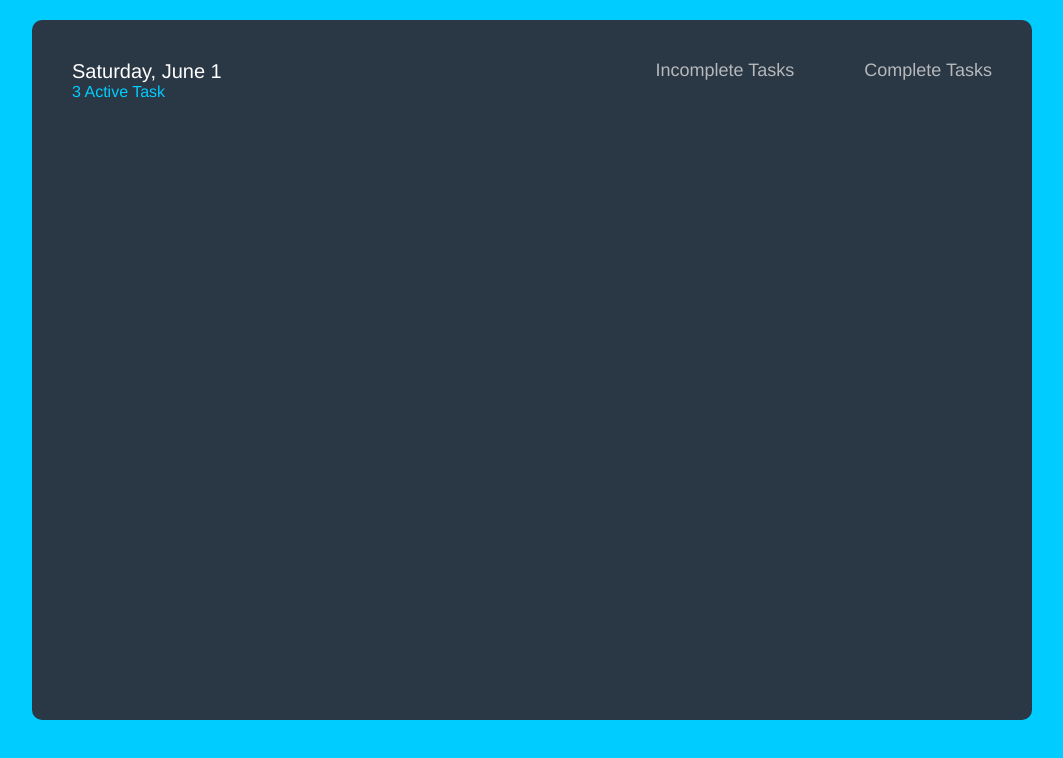
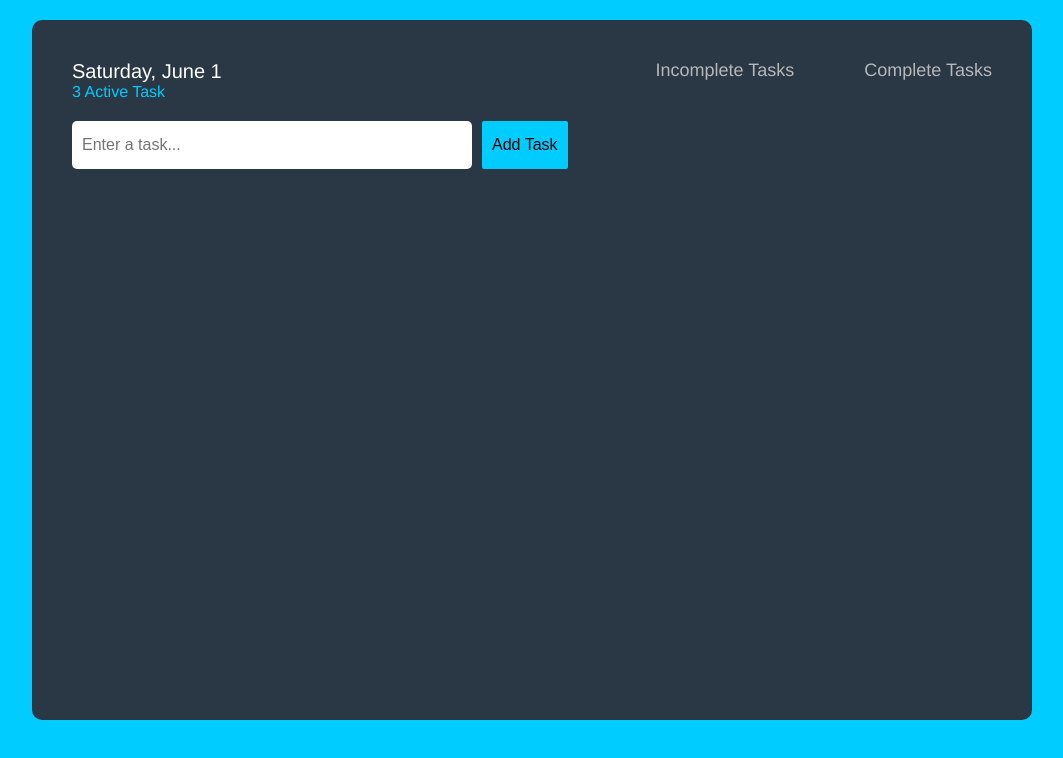
Before and after one commit to Chiga754/todo-app, a Vue app: page / in a window 1280 px wide. Shown: the top 758 px of the page, without its empty margins (108-1171 px from the left). Built offline with nearby package versions, Linux system fonts and the light colour scheme.

Commit message:
added a component <AddTaskForm.vue>

```diff
--- a/src/App.vue
+++ b/src/App.vue
@@ -1,14 +1,17 @@
 <template>
   <div class="todo__main">
-    <top-menu></top-menu>
+    <top-menu />
+    <add-task-form />
   </div>
 </template>
 
 <script>
-import TopMenu from './components/TopMenu.vue';
+import TopMenu from '@/components/TopMenu.vue';
+import AddTaskForm from '@/components/AddTaskForm.vue'
   export default {
     components: {
       TopMenu,
+      AddTaskForm,
     }
   }
 </script>
@@ -36,8 +39,6 @@ body {
   height: 700px;
   background: #2a3744;
   border-radius: 10px;
-  display: flex;
-  justify-content: space-between;
   padding: 40px
 }
 </style>
--- /dev/null
+++ b/src/components/AddTaskForm.vue
@@ -0,0 +1,37 @@
+<template>
+  <form>
+    <input type="text" placeholder="Enter a task...">
+    <button>Add Task</button>
+  </form>
+</template>
+
+<script>
+export default {
+
+}
+</script>
+
+<style scoped>
+
+input {
+    min-width: 400px;
+    padding: 15px 10px;
+    font-size: 16px;
+    border: none;
+    border-radius: 5px;
+    margin-right: 10px;
+}
+
+button {
+    font-size: 16px;
+    padding: 15px 10px;
+    background: rgb(0, 204, 255);
+    border: none;
+    border-radius: 2px;
+    cursor: pointer;
+    transition: all .3s;
+}
+button:hover {
+    background: rgb(0, 119, 255);
+}
+</style>
--- a/src/components/TopMenu.vue
+++ b/src/components/TopMenu.vue
@@ -1,4 +1,5 @@
 <template>
+    <div class="wrapper">
         <div class="secton__date">
             <div>Saturday, June 1</div>
             <div class="active-tasks">3 Active Task</div>
@@ -8,6 +9,8 @@
             <a href="#" class="">Incomplete Tasks</a>
             <a href="#">Complete Tasks</a>
         </div>
+    </div>
+
 
 </template>
 
@@ -18,6 +21,11 @@ export default {
 </script>
 
 <style scoped>
+    .wrapper{
+        display: flex;
+        justify-content: space-between;
+        margin-bottom: 20px;
+    }
     .secton__date{
         color: #ffffff;
         font-size: 20px;
```
Lines whose indentation alone changed are shown as unchanged.
